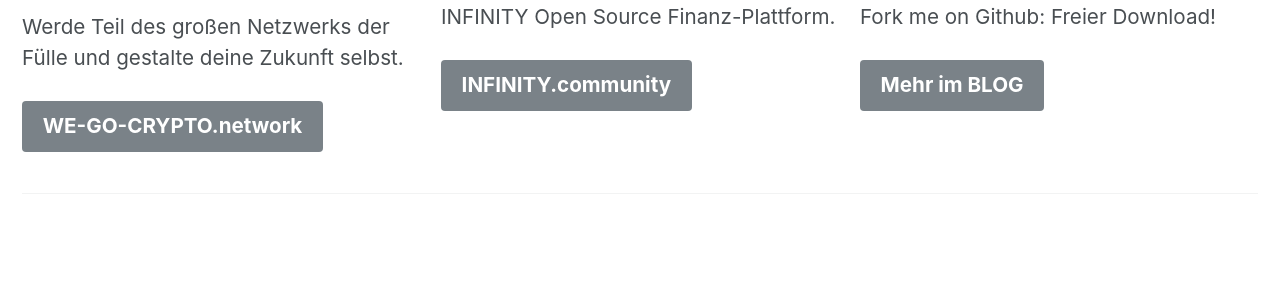
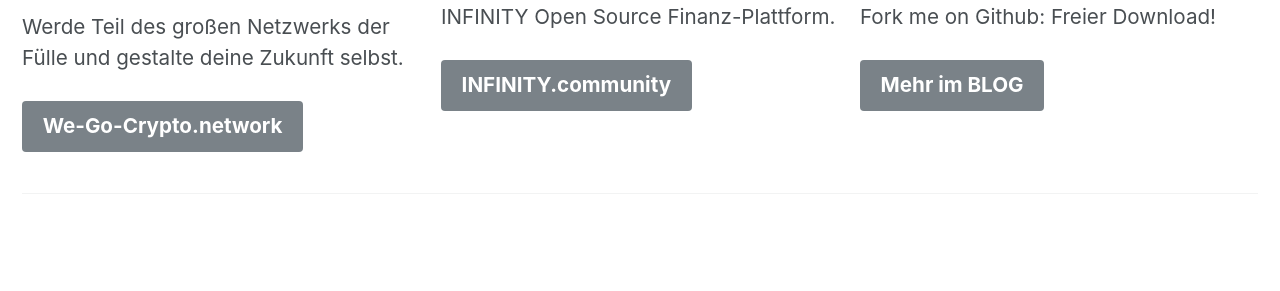
Before and after one commit to infinity-economics/WhitePaper, a Jekyll site: the page built from _pages/home.md, in a window 1280 px wide. Shown: the part 1342-1633 px from the top of the page. Built offline with Jekyll 4.4.1, drawn with Linux system fonts in a browser that asks for light colours.

```diff
--- a/_pages/home.md
+++ b/_pages/home.md
@@ -16,7 +16,7 @@ feature_row:
     title: "WE-GO-CRYPTO.network"
     excerpt: "Werde Teil des großen Netzwerks der Fülle und gestalte deine Zukunft selbst."
     url: "http://WGC-Preelaunch.at/"
-    btn_label: "WE-GO-CRYPTO.network"
+    btn_label: "We-Go-Crypto.network"
   - image_path: /assets/images/mm-responsive-feature.png
     alt: "fully responsive"
     title: "INFINITY-ECONOMICS"
```
